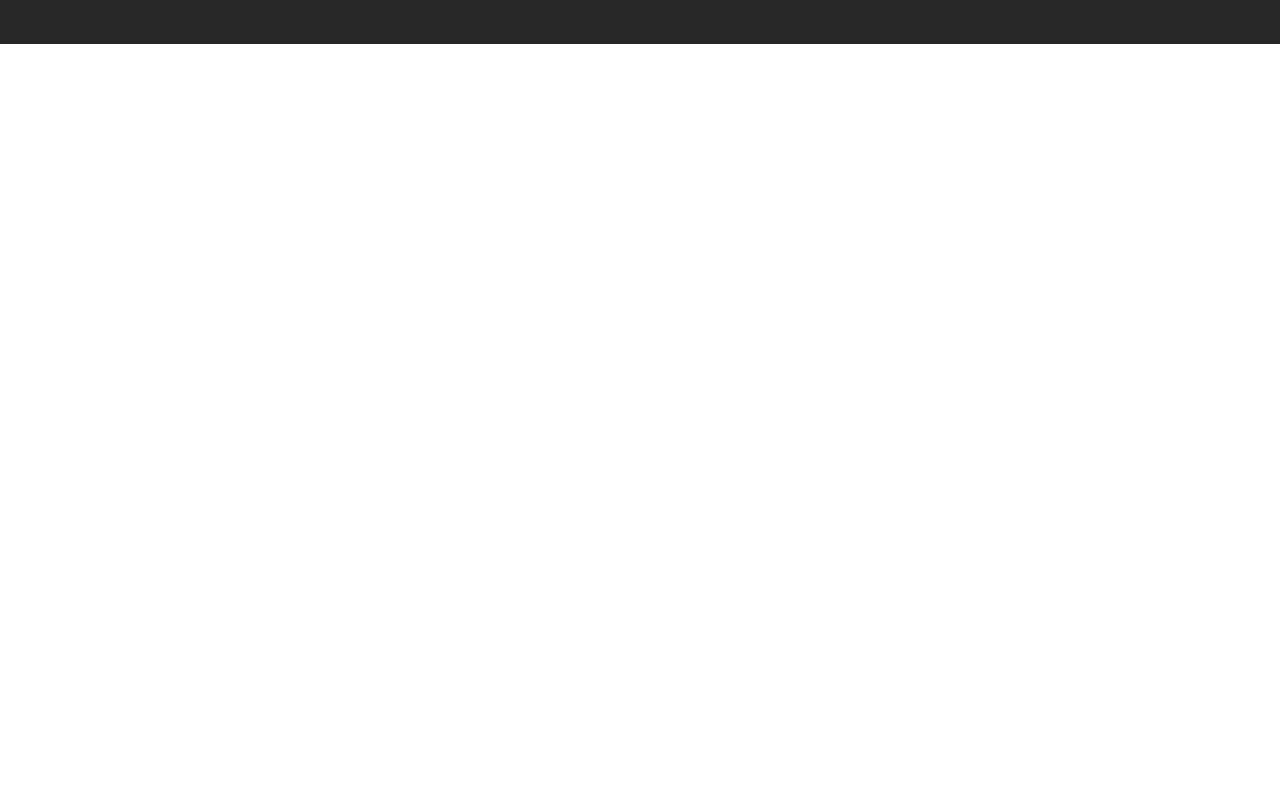
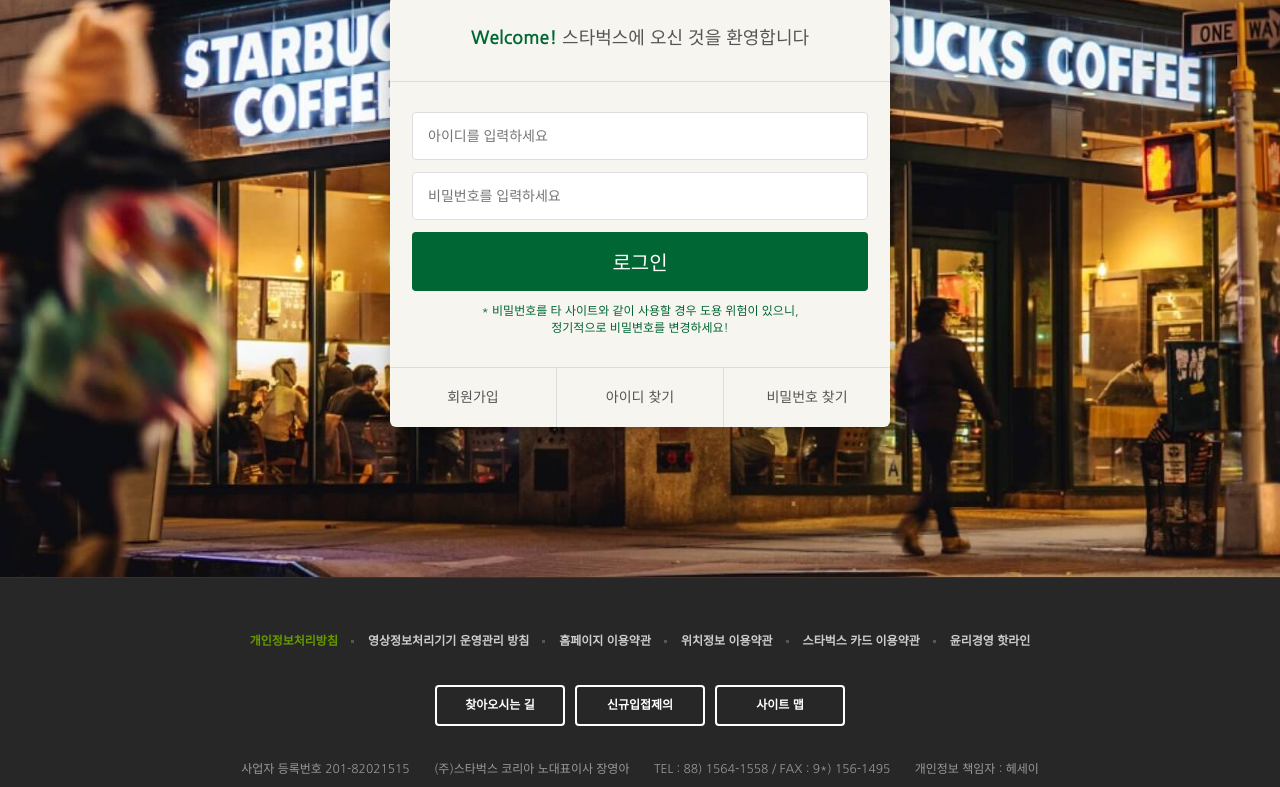
Before and after one commit to JANGYOUNGAH/starbucks-clone, a plain HTML site: page signin/index.html in a window 1280 px wide. Shown: the part 290-1077 px from the top of the page. Before the commit the page ends 800 px from the top, so only its background shows below. Drawn offline with nearby package versions, Linux system fonts and the light colour scheme.

Commit message:
로그인 페이지 완성

```diff
--- /dev/null
+++ b/css/signin.css
@@ -0,0 +1,90 @@
+.signin {
+  margin-top: 120px;
+  padding: 100px 0 150px;
+  background-image: url(../images/signin_bg.jpg);
+  background-repeat: no-repeat;
+  background-position: center;
+  background-attachment: fixed;
+  background-size: cover;
+}
+
+.signin h1 {
+  color: #fff;
+  font-size: 30px;
+  font-weight: 700;
+  text-align: center;
+  margin-bottom: 24px;
+}
+
+.signin_card {
+  width: 500px;
+  margin: 0 auto;
+  border-radius: 6px;
+  background-color: #f6f5f0;
+  box-shadow: 2px 2px 20px rgba(0,0,0,.3);
+  color: #555;
+}
+
+.signin_card h2 {
+  padding: 30px;
+  font-size: 18px;
+  text-align: center;
+  border-bottom: 1px solid #ddd;
+}
+
+.signin_card h2 strong {
+  font-weight: 700;
+  color: #006633;
+}
+
+.signin_card form {
+  padding: 30px 22px;
+}
+
+.signin_card form input {
+  width: 100%;
+  margin-bottom: 12px;
+  padding: 15px;
+  border: 1px solid #ddd;
+  border-radius: 4px;
+  outline: none;
+  box-sizing: border-box;
+  font-size: 14px;
+}
+
+.signin_card form [type="submit"] {
+  background-color: #006633;
+  border: none;
+  color: #fff;
+  font-size: 20px;
+  cursor: pointer;
+}
+
+.signin_card form p {
+  font-size: 12px;
+  color: #006633;
+  text-align: center;
+}
+
+.signin_card .actions {
+   display: flex;
+   border-top: 1px solid #ddd;
+}
+
+.signin_card .actions a {
+  flex-grow: 1;
+  flex-basis: 0;
+  text-align: center;
+  padding: 20px;
+  color: #555;
+  font-size: 14px;
+  border-right: 1px solid #ddd;
+}
+
+.signin_card .actions a:last-child {
+  border-right: none;
+}
+
+.signin_card .actions a:hover {
+  text-decoration: underline;
+}
--- a/signin/index.html
+++ b/signin/index.html
@@ -33,6 +33,7 @@
 
   <!-- COMMON, MAIN CSS -->
   <link rel="stylesheet" href="../css/common.css" />
+  <link rel="stylesheet" href="../css/signin.css" />
 
 
   <!-- COMMON JS  -->
@@ -378,6 +379,26 @@
   </header>
 
   <section class="signin">
+    <h1>로그인</h1>
+    <div class="signin_card">
+      <h2>
+        <strong>Welcome!</strong> 스타벅스에 오신 것을 환영합니다
+      </h2>
+      <form>
+        <input type="text" placeholder="아이디를 입력하세요" />
+        <input type="password" placeholder="비밀번호를 입력하세요" />
+        <input type="submit" value="로그인" />
+        <p>
+          * 비밀번호를 타 사이트와 같이 사용할 경우 도용 위험이 있으니,<br />
+          정기적으로 비밀변호를 변경하세요!
+        </p>
+      </form>
+      <div class="actions">
+        <a href="javascript:void(0)">회원가입</a>
+        <a href="javascript:void(0)">아이디 찾기</a>
+        <a href="javascript:void(0)">비밀번호 찾기</a>
+      </div>
+    </div>
 
 
   </section>
```
